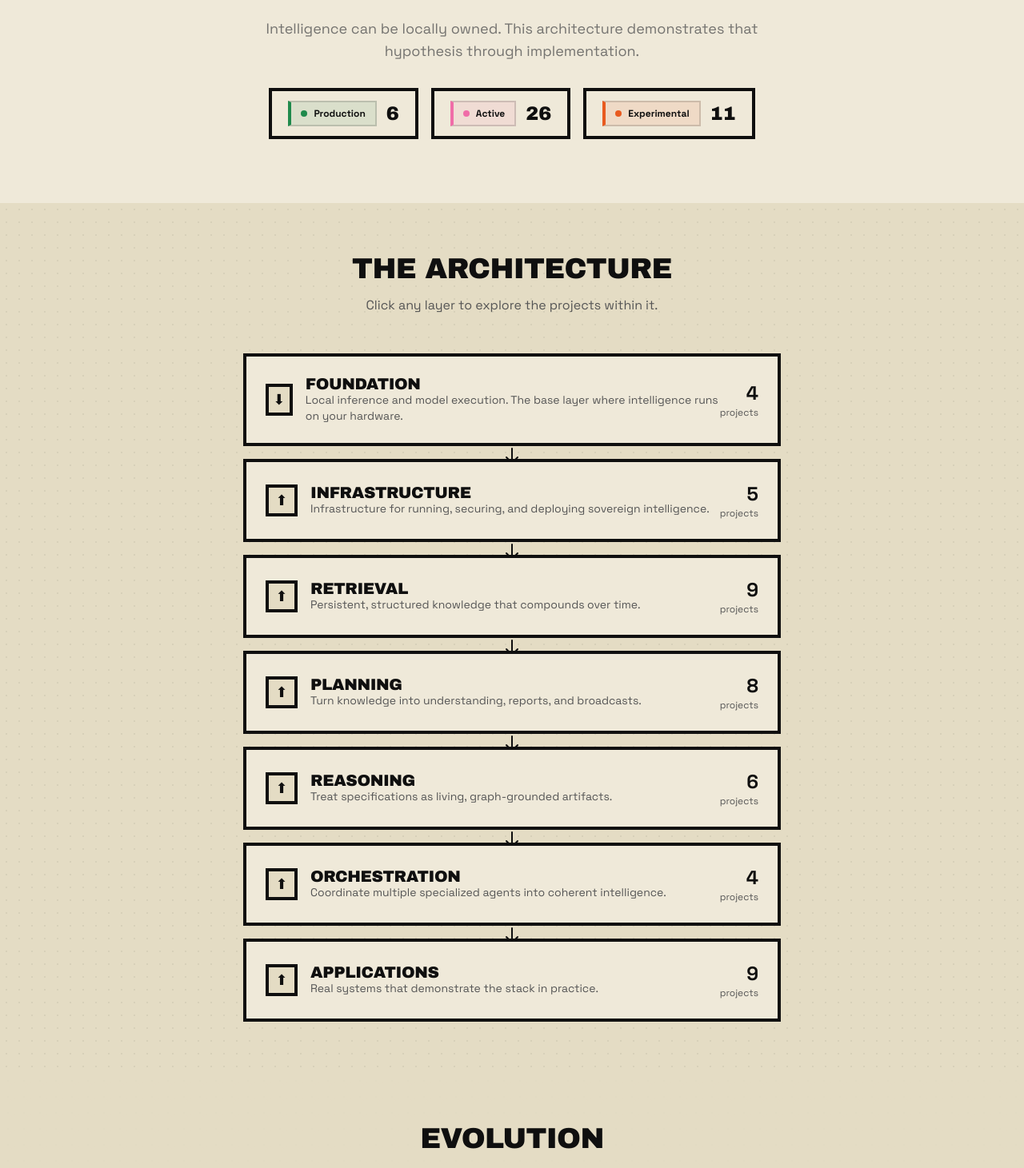
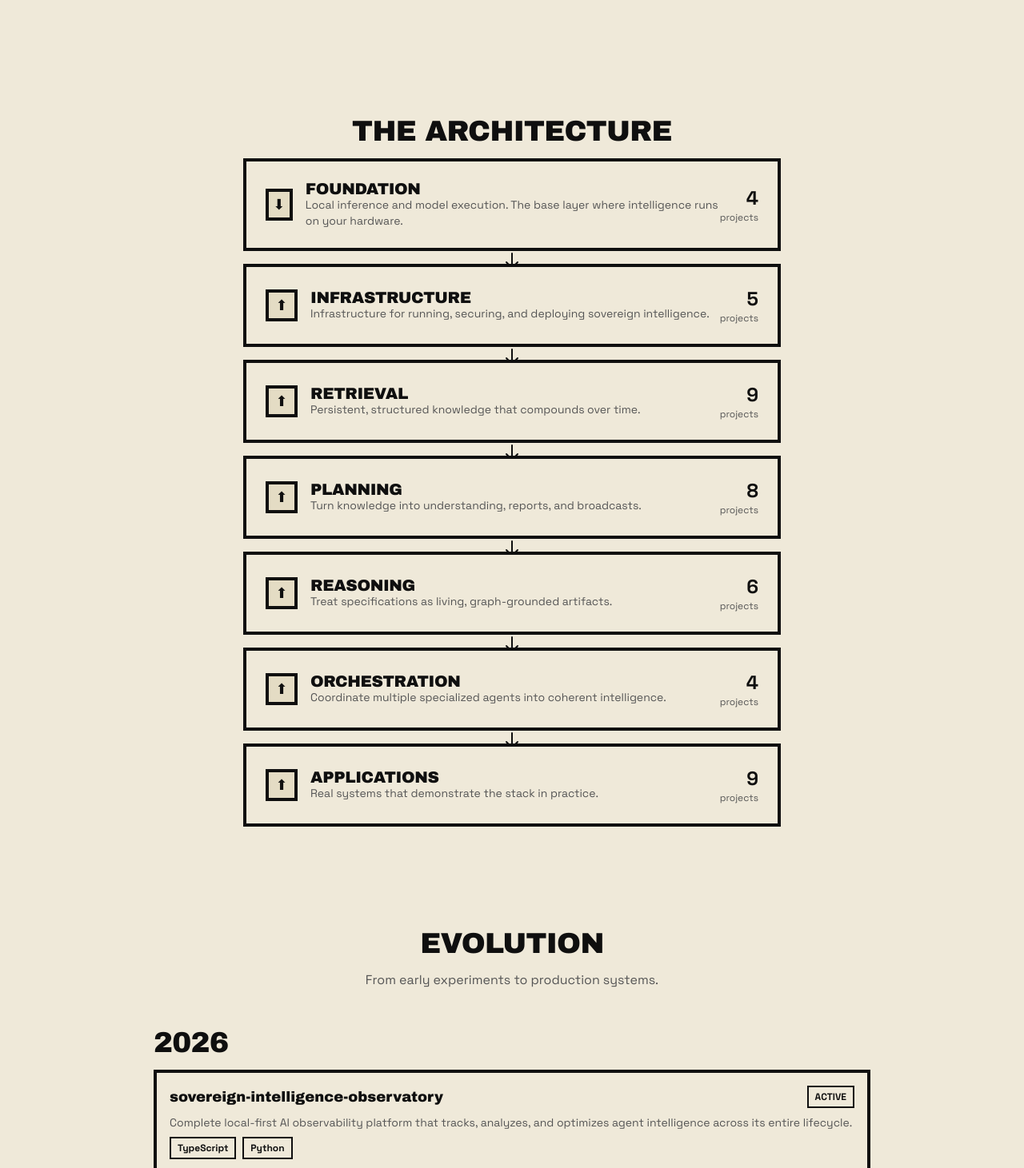
Before and after one commit to kliewerdaniel/a10, a Next.js app: page /projects in a window 1280 px wide. Shown: the part 400-1861 px from the top of the page at 80% size. Built offline with nearby package versions, Linux system fonts and the light colour scheme.

Commit message:
Update page.tsx

```diff
--- a/src/app/projects/page.tsx
+++ b/src/app/projects/page.tsx
@@ -1,8 +1,5 @@
 import { getArchitecture, getLayers, getAllProjects } from '@/lib/projects';
 import { ArchitectureDiagram } from '@/components/projects/ArchitectureDiagram';
-import { Timeline } from '@/components/projects/Timeline';
-import { StatusBadge } from '@/components/projects/StatusBadge';
-import { Breadcrumbs } from '@/components/seo/Breadcrumbs';
 import Link from 'next/link';
 
 export const metadata = {
@@ -10,104 +7,99 @@ export const metadata = {
     default: 'Sovereign Intelligence Stack Projects',
     template: '%s',
   },
-  description: 'Explore the sovereign AI architecture — 80 repositories across 7 layers testing how intelligence can be locally owned. Research embedded in the code.',
+  description:
+    'Explore the sovereign AI architecture — 80 repositories across 7 layers testing how intelligence can be locally owned. Research embedded in the code.',
 };
 
 export default function ProjectsPage() {
   const architecture = getArchitecture();
   const layers = getLayers();
-  const allProjects = getAllProjects();
-
-  const productionCount = allProjects.filter((p) => p.status === 'production').length;
-  const activeCount = allProjects.filter((p) => p.status === 'active').length;
-  const experimentalCount = allProjects.filter((p) => p.status === 'experimental').length;
+  const projects = getAllProjects();
+  const sorted = [...projects].sort(
+    (a, b) => new Date(b.created).getTime() - new Date(a.created).getTime(),
+  );
+  const byYear = sorted.reduce<Record<string, typeof projects>>((acc, project) => {
+    const year = new Date(project.created).getFullYear().toString();
+    if (!acc[year]) acc[year] = [];
+    acc[year].push(project);
+    return acc;
+  }, {});
+  const years = Object.keys(byYear).sort().reverse();
 
   return (
     <main className="min-h-screen">
       <section className="py-20 px-4">
         <div className="max-w-6xl mx-auto text-center">
-          <Breadcrumbs
-            items={[
-              { name: 'Home', url: '/' },
-              { name: 'Projects', url: '/projects' },
-            ]}
-          />
-          <span className="mono text-orange text-xs mb-4 block">Projects</span>
           <h1 className="font-display text-4xl md:text-5xl lg:text-6xl mb-6 tracking-tight">
             {architecture.title}
           </h1>
           <p className="text-xl md:text-2xl text-ink-3 mb-6 max-w-3xl mx-auto leading-relaxed">
             {architecture.subtitle}
           </p>
-          <p className="text-lg text-ink-3/80 max-w-2xl mx-auto mb-8">
+          <p className="text-lg text-ink-3/80 max-w-2xl mx-auto">
             {architecture.narrative}
           </p>
-          <div className="flex flex-wrap justify-center gap-4">
-            <div className="flex items-center gap-3 px-5 py-3 border-4 border-ink bg-cream">
-              <StatusBadge status="production" />
-              <span className="text-2xl font-display">{productionCount}</span>
-            </div>
-            <div className="flex items-center gap-3 px-5 py-3 border-4 border-ink bg-cream">
-              <StatusBadge status="active" />
-              <span className="text-2xl font-display">{activeCount}</span>
-            </div>
-            <div className="flex items-center gap-3 px-5 py-3 border-4 border-ink bg-cream">
-              <StatusBadge status="experimental" />
-              <span className="text-2xl font-display">{experimentalCount}</span>
-            </div>
-          </div>
         </div>
       </section>
 
-      <section className="py-16 px-4 bg-surface relative">
-        <div className="absolute inset-0 dot-pattern opacity-15 pointer-events-none" />
-        <div className="max-w-6xl mx-auto relative">
+      <section className="py-16 px-4">
+        <div className="max-w-6xl mx-auto">
           <h2 className="font-display text-3xl md:text-4xl mb-4 text-center">
             The Architecture
           </h2>
-          <p className="text-center text-ink-3 mb-12 max-w-2xl mx-auto">
-            Click any layer to explore the projects within it.
-          </p>
           <ArchitectureDiagram layers={layers} />
         </div>
       </section>
 
-      <section className="py-16 px-4 bg-surface relative">
-        <div className="absolute inset-0 pointillism-layer opacity-15 pointer-events-none" />
-        <div className="max-w-4xl mx-auto relative">
+      <section className="py-16 px-4">
+        <div className="max-w-4xl mx-auto">
           <h2 className="font-display text-3xl md:text-4xl mb-4 text-center">
             Evolution
           </h2>
           <p className="text-center text-ink-3 mb-12 max-w-2xl mx-auto">
-            From early experiments to production systems. The architecture emerged from the work itself.
+            From early experiments to production systems.
           </p>
-          <Timeline projects={allProjects} />
-        </div>
-      </section>
-
-      <section className="py-16 px-4">
-        <div className="max-w-4xl mx-auto text-center">
-          <h2 className="font-display text-3xl md:text-4xl mb-6">
-            The Work Is Open
-          </h2>
-          <p className="text-lg text-ink-3 mb-8 max-w-2xl mx-auto">
-            The architecture documents the design. The code implements it. What you build from them is your own.
-          </p>
-          <div className="flex flex-col sm:flex-row gap-4 justify-center">
-            <a
-              href="https://github.com/kliewerdaniel"
-              target="_blank"
-              rel="noopener noreferrer"
-              className="inline-flex items-center justify-center px-6 py-3 bg-cream text-ink font-bold border-4 border-ink hover:bg-surface transition-colors shadow-brutalist-sm"
-            >
-              All Repositories on GitHub ↗
-            </a>
-            <Link
-              href="/research"
-              className="inline-flex items-center justify-center px-6 py-3 bg-cream text-ink font-bold border-4 border-ink hover:bg-surface transition-colors shadow-brutalist-sm"
-            >
-              Read the Research →
-            </Link>
+          <div className="space-y-10">
+            {years.map((year) => (
+              <div key={year}>
+                <h3 className="font-display text-3xl md:text-4xl mb-4">
+                  {year}
+                </h3>
+                <div className="space-y-4">
+                  {byYear[year].map((project) => (
+                    <div
+                      key={project.slug}
+                      className="border-4 border-ink bg-cream p-4"
+                    >
+                      <div className="flex items-start justify-between gap-4 mb-2">
+                        <Link
+                          href={`/projects/${project.layer}/${project.slug}`}
+                          className="font-display text-lg hover:text-pink-dark transition-colors"
+                        >
+                          {project.name}
+                        </Link>
+                        <span className="inline-flex items-center border-2 border-ink px-2 py-1 text-xs font-bold uppercase">
+                          {project.status}
+                        </span>
+                      </div>
+                      <p className="text-sm text-ink-3 mb-2">
+                        {project.summary}
+                      </p>
+                      <div className="flex items-center gap-2 flex-wrap">
+                        {project.technologies.map((tech) => (
+                          <span
+                            key={tech}
+                            className="px-2 py-1 text-xs font-bold border-2 border-ink bg-cream text-ink"
+                          >
+                            {tech}
+                          </span>
+                        ))}
+                      </div>
+                    </div>
+                  ))}
+                </div>
+              </div>
+            ))}
           </div>
         </div>
       </section>
```
